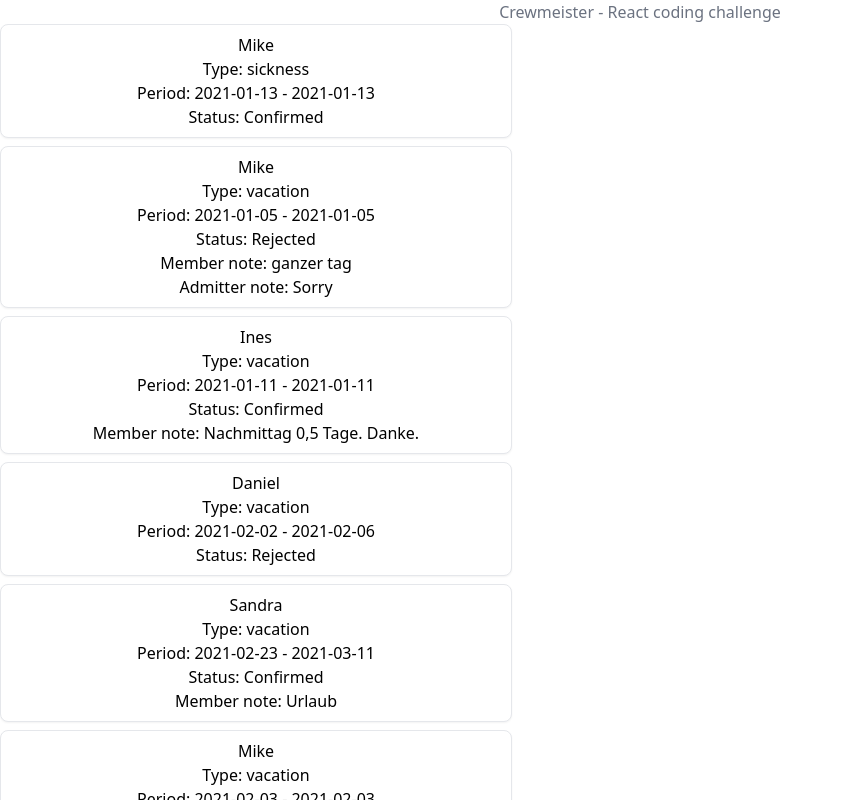
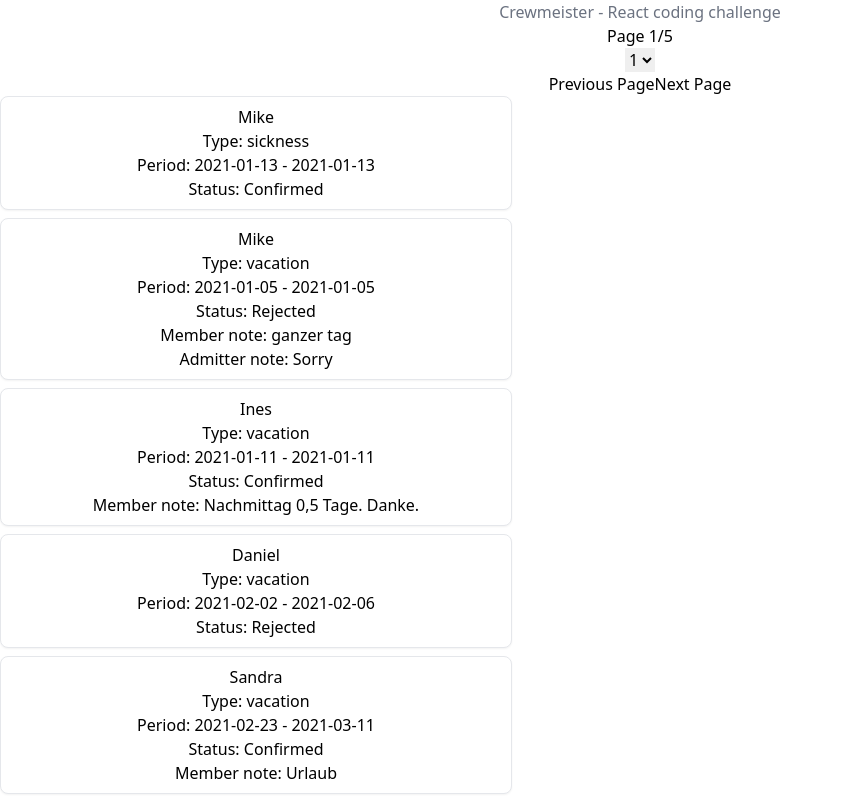
Before and after one commit to samazon/absence-manager-client, a React (Vite) app: page / in a window 1280 px wide. Shown: the top 800 px of the page, without its empty margins (0-843 px from the left). Built offline with nearby package versions, Linux system fonts and the light colour scheme.

Commit message:
Added pagination to absences list

```diff
--- a/src/components/AbsenceList.tsx
+++ b/src/components/AbsenceList.tsx
@@ -3,15 +3,61 @@ import AbsenceListItem from './AbsenceListItem';
 import { RootState } from '../store';
 import { useSelector } from 'react-redux';
 import { statusChecker } from '@/utils/statusChecker';
+import { useState } from 'react';
+import Pagination from './Pagination';
 
-const AbsenceList: React.FC = () => {
+type AbsenceListProps = {
+  pageSize?: number;
+};
+
+const AbsenceList: React.FC<AbsenceListProps> = ({
+  pageSize = 10
+}: AbsenceListProps) => {
+  const [page, setPage] = useState(1);
+
   const absences = useSelector<RootState, Absence[]>((state) =>
+    Object.values(state.absence.data).slice(
+      (page - 1) * pageSize,
+      page * pageSize
+    )
+  );
+
+  const totalAbsences = useSelector<RootState, Absence[]>((state) =>
     Object.values(state.absence.data)
   );
 
+  const totalPages = Math.ceil(totalAbsences.length / pageSize);
+
+  console.log(totalPages);
+
   const members = useSelector((state: RootState) => state.members.data);
 
+  const handlePrevClick = () => {
+    setPage((prevPage) => Math.max(prevPage - 1, 1));
+  };
+
+  const handleNextClick = () => {
+    setPage((prevPage) => Math.min(prevPage + 1, totalPages));
+  };
+
+  const handlePageChange = (pageNumber: number) => {
+    setPage(pageNumber);
+  };
+
   return (
+    <>
+      <Pagination
+        totalPages={totalPages}
+        currentPage={page}
+        onPageChange={handlePageChange}
+      />
+      <button disabled={page === 1} onClick={handlePrevClick}>
+        Previous Page
+      </button>
+      <button disabled={page === totalPages} onClick={handleNextClick}>
+        Next Page
+      </button>
+
       <ul className="flex flex-wrap flex-col justify-center">
         {absences &&
           absences.map((absence) => {
@@ -31,6 +77,7 @@ const AbsenceList: React.FC = () => {
             );
           })}
       </ul>
+    </>
   );
 };
 
--- /dev/null
+++ b/src/components/Pagination.tsx
@@ -0,0 +1,42 @@
+interface PaginationProps {
+  currentPage: number;
+  totalPages: number;
+  onPageChange: (pageNumber: number) => void;
+}
+
+const Pagination: React.FC<PaginationProps> = ({
+  currentPage,
+  totalPages,
+  onPageChange
+}: PaginationProps) => {
+  const handlePageChange = (event: React.ChangeEvent<HTMLSelectElement>) => {
+    onPageChange(parseInt(event.target.value));
+  };
+
+  const getPages = () => {
+    const pages: number[] = [];
+    for (let i = 1; i <= totalPages; i++) {
+      pages.push(i);
+    }
+    return pages;
+  };
+
+  const pages = getPages();
+
+  return (
+    <div>
+      <p>
+        Page {currentPage}/{totalPages}
+      </p>
+      <select value={currentPage} onChange={handlePageChange}>
+        {pages.map((page) => (
+          <option key={page} value={page}>
+            {page}
+          </option>
+        ))}
+      </select>
+    </div>
+  );
+};
+
+export default Pagination;
--- a/src/constants/types.ts
+++ b/src/constants/types.ts
@@ -19,3 +19,10 @@ export interface Member {
   name: string;
   image: string;
 }
+
+export const FILTER_OPTIONS = [
+  { label: 'All', value: 'all' },
+  { label: 'Approved', value: 'approved' },
+  { label: 'Pending', value: 'pending' },
+  { label: 'Rejected', value: 'rejected' }
+];
```
Lines whose indentation alone changed are shown as unchanged.
